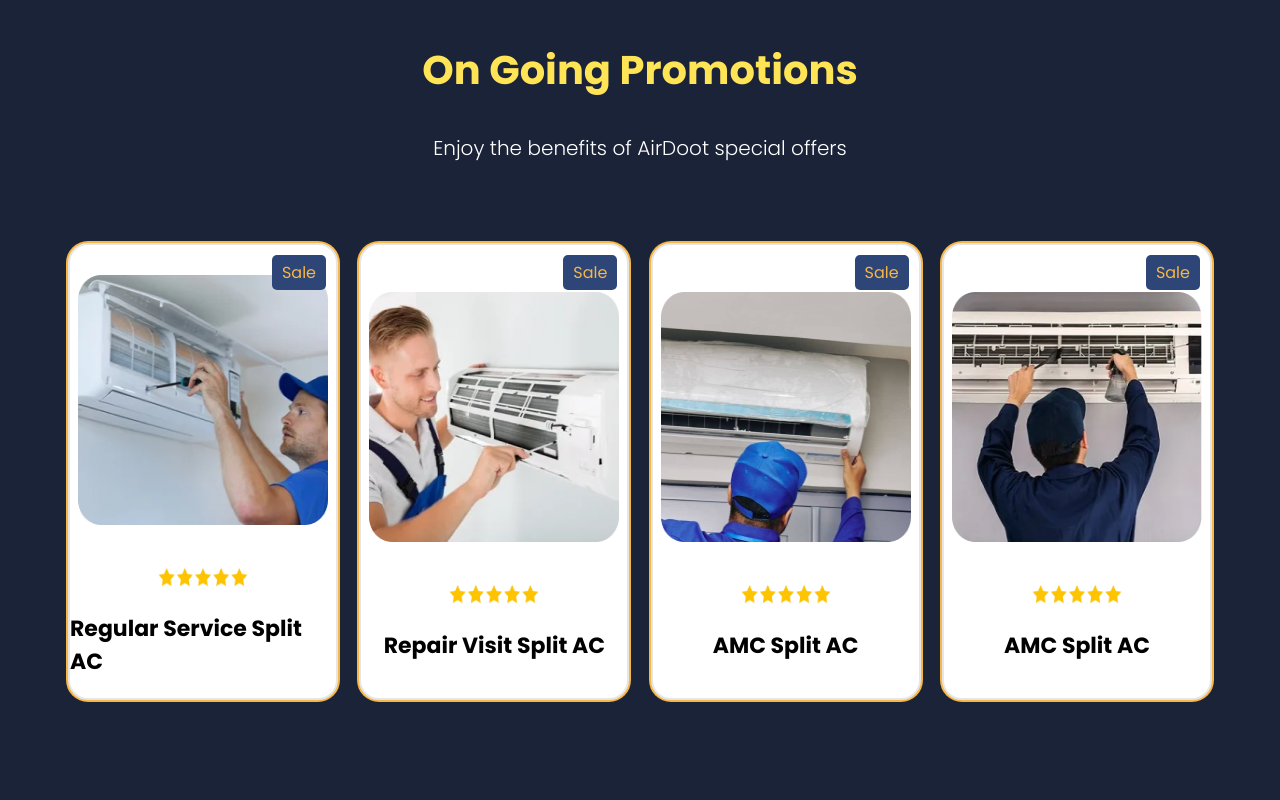
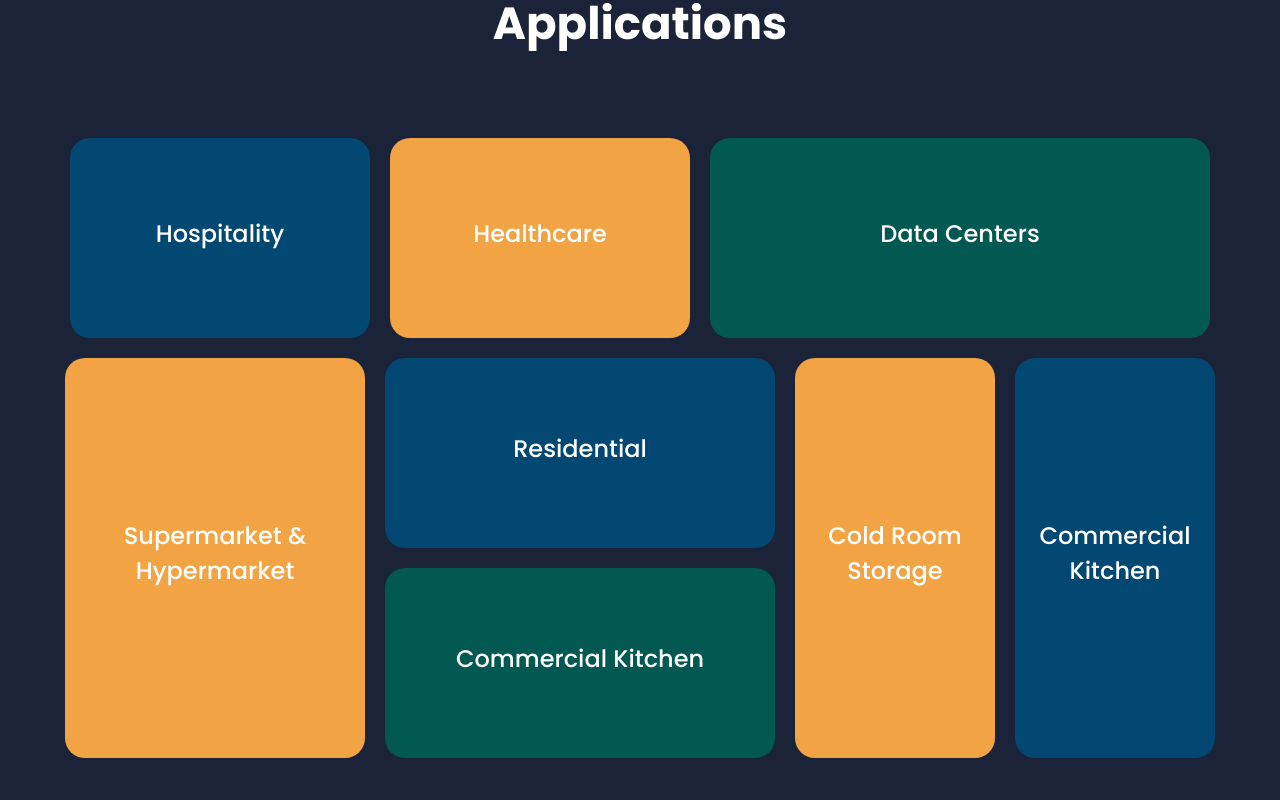
Before and after one commit to PunsithRajapakse/Airdoot, a React (Create React App) app: page / in a window 1280 px wide. Shown: the part 940-1740 px from the top of the page. Built offline with nearby package versions, Linux system fonts and the light colour scheme.

Commit message:
Added New Application section

```diff
--- a/src/Components/Footer/Footer.css
+++ b/src/Components/Footer/Footer.css
@@ -12,8 +12,8 @@ body {
   color: #fff;
   padding: 20px;
   height: auto;
-  margin-left: -15px;
-  margin-right: -10px;
+  margin-left: 0px;
+  margin-right: 0px;
 }
 
 .footer .column {
--- a/src/Components/Header/Header.css
+++ b/src/Components/Header/Header.css
@@ -1,5 +1,5 @@
-.NavbarItems3 {
-}
+
+
 .phone-icon {
   margin-left: 240px; /* Push the phone icon to the right */
   margin-right: 30px; /* Push the phone icon to the right */
@@ -66,7 +66,7 @@
   padding: 3px;
   /* border-bottom: 1px solid rgb(0, 0, 0); */
   /* box-shadow: 0 5px 15px 0 rgba(0, 0, 0, 0.25); */
-  width: 100%;
+  width: 100vw;
   height: 90px;
   /* border-color: #151516; */
   position: fixed;
--- /dev/null
+++ b/src/Components/NewApp/NewApp.css
@@ -0,0 +1,126 @@
+.app {
+  text-align: center;
+  padding: 20px;
+}
+
+h1 {
+  margin-bottom: 20px;
+  font-size: 45px;
+  color: #ffffff;
+}
+
+.container {
+  display: flex;
+  flex-wrap: wrap;
+  justify-content: center;
+  gap: 20px;
+  max-width: 1500px;
+  margin-top: 80px;
+}
+
+/* Common box styling */
+.box {
+  display: flex;
+  flex-direction: column;
+  justify-content: center;
+  align-items: center;
+  border-radius: 20px;
+  cursor: pointer;
+  color: #fff;
+  font-size: 16px;
+  transition: transform 0.3s, background-color 0.3s;
+}
+
+.box span {
+  margin-bottom: 10px;
+  font-size: 24px;
+  font-weight: 500;
+}
+
+.box .arrow {
+  font-size: 24px;
+  margin-left: 160px;
+  display: none;
+}
+
+.box:hover {
+  transform: scale(1.05);
+}
+
+/* Individual box colors */
+.boxorange1{
+  background-color: #024873
+}
+
+.boxblue2{
+  background-color: #F2A444;
+}
+
+.boxorange3{
+    background-color: #025951;
+
+}
+
+.boxblue4{
+    background-color: #F2A444;
+}
+
+.boxblue5{
+    background-color: #024873;
+}
+.boxorange6{
+    background-color: #025951;
+
+}
+
+.boxblue7{
+    background-color: #F2A444;
+}
+
+.boxorange8{
+    background-color: #024873;
+}
+
+/* Box dimensions */
+.container .boxorange1 {
+  width: 300px;
+  height: 200px;
+
+}
+
+.container .boxblue2 {
+  width: 300px;
+  height: 200px;
+}
+
+.container .boxorange3 {
+  width: 500px;
+  height: 200px;
+}
+
+.container .boxblue4 {
+  width: 300px;
+  height: 400px;
+}
+
+.container .boxblue5 {
+  width: 390px;
+  height:190px;
+}
+
+.container .boxorange6 {
+  width: 390px;
+  height: 190px;
+  margin-left: -410px;
+  margin-top: 210px;
+}
+
+.container .boxblue7 {
+  width: 200px;
+  height: 400px;
+}
+
+.container .boxorange8 {
+    width: 200px;
+    height: 400px;
+}
--- /dev/null
+++ b/src/Components/NewApp/NewApp.jsx
@@ -0,0 +1,54 @@
+import React from 'react';
+import './NewApp.css'; // Import your CSS file for styling
+
+
+const NewApp= () => {
+    return (
+      <div className="app">
+        <h1>Applications</h1>
+        <div className="container">
+          <div className="box boxorange1">
+            <span>Hospitality</span>
+            <span className="arrow">➡</span>
+          </div>
+          <div className="box boxblue2">
+            <span>Healthcare</span>
+            <span className="arrow">➡</span>
+          </div>
+          <div className="box boxorange3">
+            <span>Data Centers</span>
+            <span className="arrow">➡</span>
+          </div>
+          <div className="box boxblue4">
+            <span>Supermarket & <br/>Hypermarket</span>
+            <span className="arrow">➡</span>
+          </div>
+          <div className="box boxblue5">
+            <span>Residential</span>
+            <span className="arrow">➡</span>
+          </div>
+          <div className="box boxorange6">
+            <span>Commercial Kitchen</span>
+            <span className="arrow">➡</span>
+          </div>
+          <div className="box boxblue7">
+            <span>Cold Room<br/>Storage</span>
+            <span className="arrow">➡</span>
+          </div>
+          <div className="box boxorange8">
+            <span>Commercial Kitchen</span>
+            <span className="arrow">➡</span>
+          </div>
+        </div>
+        {/* <div className="illustrations">
+          <div className="left-illustration">
+            <img src={LeftImage} alt="Man with fan" />
+          </div>
+          <div className="right-illustration">
+            <img src={RightImage} alt="Woman with fan" />
+          </div>
+        </div> */}
+      </div>
+    );
+  };
+export default NewApp;
--- a/src/Routes/Home/Home.jsx
+++ b/src/Routes/Home/Home.jsx
@@ -8,12 +8,13 @@ import Choose from "../../Components/Choose/Choose";
 import Products from "../../Components/Products/Products";
 import Applications from"../../Components/Applications/Applications";
 import Van from "../../Components/Van/Van";
-
+import NewApp from "../../Components/NewApp/NewApp"
 
 const Home = () => {
   return (
     <div className="home">
       <Banner />
+      <NewApp/>
       <Promotion/>
       <Choose/>
       <WhatAllWeDo/>
@@ -21,7 +22,7 @@ const Home = () => {
       <Applications/>
       <Brands />
       <Clients />
-      <Van />
+      {/* <Van />  */}
     </div>
   );
 };
```
Also changed, not shown: src/Components/NewApp/left-image.png (added), src/Components/NewApp/right-image.png (added).
